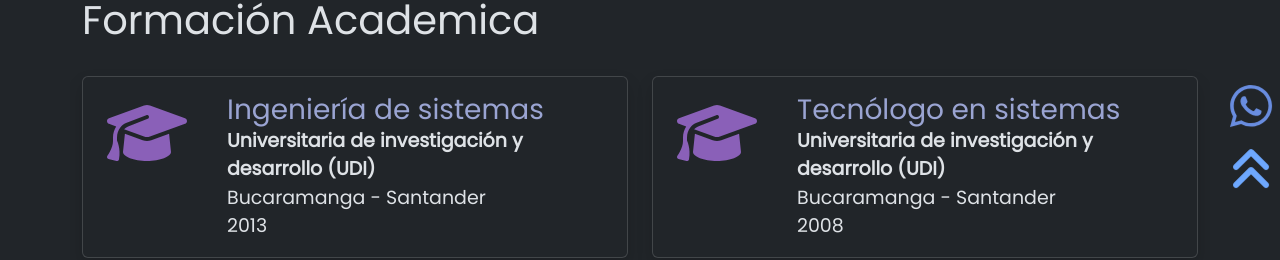
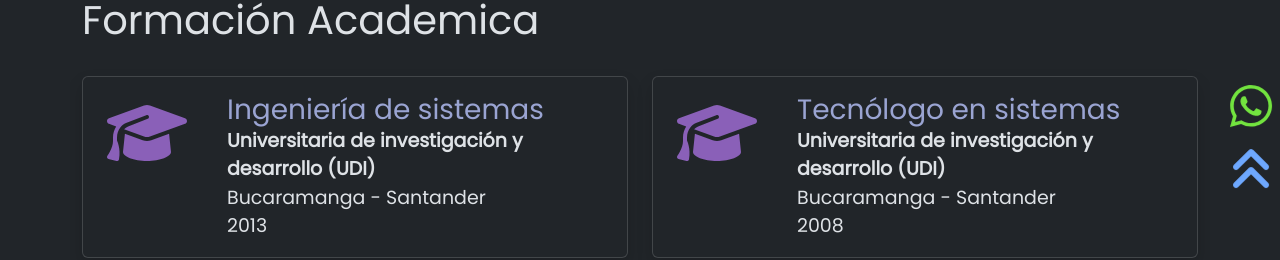
Before and after one commit to jhonuru/website, a React (Vite) app: page / in a window 1280 px wide. Shown: the part 596-856 px from the top of the page. Built offline with nearby package versions, Linux system fonts and the light colour scheme.

Commit message:
Update App.sass

```diff
--- a/src/styles/App.sass
+++ b/src/styles/App.sass
@@ -54,8 +54,6 @@ ul
   transition: all 0.5s ease-out
   transform: scale(1.5)
   animation: pulse 2s infinite
-  color: #698de0 !important
-.btnTop2:hover
   color: #73e43f !important
 
 @keyframes pulse
```
